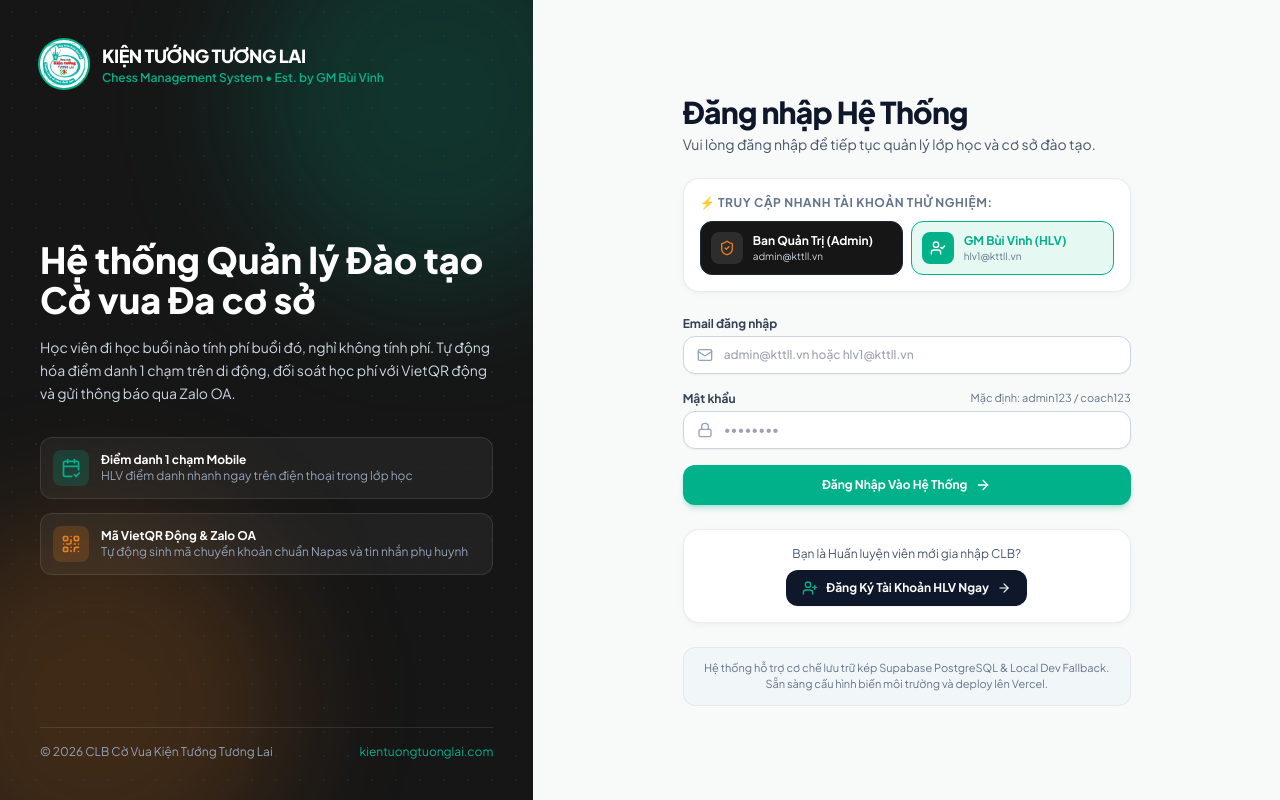
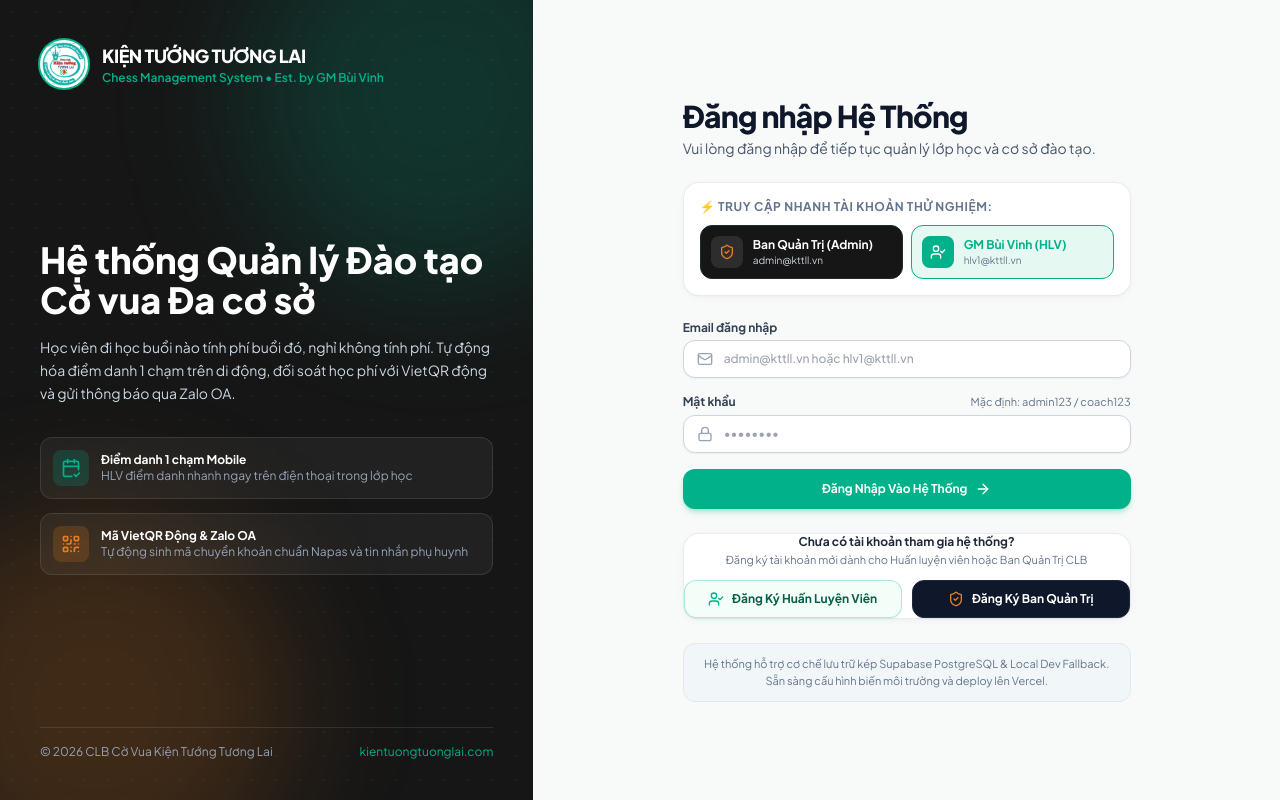
Before and after one commit to thtcode049/QuanlyKTTL, a Next.js app: page /login in a window 1280 px wide. Built offline with nearby package versions, Linux system fonts and the light colour scheme.

Commit message:
feat: cap nhat giao dien dang ky tai khoan cho ca Ban Quan Tri va HLV

```diff
--- a/src/app/(auth)/login/page.tsx
+++ b/src/app/(auth)/login/page.tsx
@@ -365,19 +365,34 @@ export default function LoginPage() {
             </button>
           </form>
 
-          {/* Registration Link for New Coaches */}
-          <div className="mt-6 rounded-2xl bg-white p-4 text-center shadow-soft border border-slate-200/80">
-            <p className="text-xs text-slate-600">
-              Bạn là Huấn luyện viên mới gia nhập CLB?
-            </p>
-            <Link
-              href="/register"
-              className="mt-2 inline-flex items-center gap-2 rounded-xl bg-slate-900 px-4 py-2.5 text-xs font-bold text-white hover:bg-slate-800 transition-all shadow-sm active:scale-95"
-            >
-              <UserPlus className="h-4 w-4 text-brand-primary" />
-              <span>Đăng Ký Tài Khoản HLV Ngay</span>
-              <ArrowRight className="h-3.5 w-3.5" />
-            </Link>
+          {/* Registration Box for New Members (Admin & Coach) */}
+          <div className="mt-6 rounded-2xl bg-white p-4.5 shadow-soft border border-slate-200/80">
+            <div className="text-center mb-3">
+              <p className="text-xs font-bold text-slate-800">
+                Chưa có tài khoản tham gia hệ thống?
+              </p>
+              <p className="text-[11px] text-slate-500 mt-0.5">
+                Đăng ký tài khoản mới dành cho Huấn luyện viên hoặc Ban Quản Trị CLB
+              </p>
+            </div>
+
+            <div className="grid grid-cols-1 sm:grid-cols-2 gap-2.5">
+              <Link
+                href="/register?role=coach"
+                className="group flex items-center justify-center gap-2 rounded-xl border border-emerald-500/30 bg-emerald-50/60 p-2.5 text-xs font-bold text-emerald-800 transition-all hover:bg-brand-primary hover:text-white shadow-sm active:scale-95 text-center"
+              >
+                <UserCheck className="h-4 w-4 text-brand-primary group-hover:text-white transition-colors" />
+                <span>Đăng Ký Huấn Luyện Viên</span>
+              </Link>
+
+              <Link
+                href="/register?role=admin"
+                className="group flex items-center justify-center gap-2 rounded-xl border border-slate-800 bg-slate-900 p-2.5 text-xs font-bold text-white transition-all hover:bg-slate-800 shadow-sm active:scale-95 text-center"
+              >
+                <ShieldCheck className="h-4 w-4 text-brand-secondary" />
+                <span>Đăng Ký Ban Quản Trị</span>
+              </Link>
+            </div>
           </div>
 
           {/* System note */}
--- a/src/app/(auth)/register/page.tsx
+++ b/src/app/(auth)/register/page.tsx
@@ -1,6 +1,6 @@
 "use client";
 
-import React, { useState } from "react";
+import React, { useState, useEffect } from "react";
 import { useRouter } from "next/navigation";
 import Link from "next/link";
 import {
@@ -21,11 +21,33 @@ import {
 } from "lucide-react";
 import { dataStore } from "@/lib/data-store";
 
-export default function RegisterCoachPage() {
+export default function RegisterPage() {
   const router = useRouter();
 
   // Form Fields
   const [selectedRole, setSelectedRole] = useState<"COACH" | "ADMIN">("COACH");
+
+  // Read role from query param on mount
+  useEffect(() => {
+    if (typeof window !== "undefined") {
+      const params = new URLSearchParams(window.location.search);
+      const roleParam = params.get("role");
+      if (roleParam === "admin") {
+        setSelectedRole("ADMIN");
+      } else if (roleParam === "coach") {
+        setSelectedRole("COACH");
+      }
+    }
+  }, []);
+
+  const handleRoleChange = (role: "COACH" | "ADMIN") => {
+    setSelectedRole(role);
+    if (typeof window !== "undefined") {
+      const url = new URL(window.location.href);
+      url.searchParams.set("role", role.toLowerCase());
+      window.history.replaceState({}, "", url.toString());
+    }
+  };
   const [name, setName] = useState("");
   const [email, setEmail] = useState("");
   const [password, setPassword] = useState("");
@@ -176,13 +198,49 @@ export default function RegisterCoachPage() {
               Kiện Tướng Tương Lai
             </h1>
             <p className="text-xs font-semibold text-brand-primary">
-              Chess Management System • HLV Portal
+              Chess Management System • Cổng Đăng Ký CLB
             </p>
           </div>
         </div>
 
         {/* Middle message */}
         <div className="relative z-10 my-auto py-10">
+          {selectedRole === "ADMIN" ? (
+            <>
+              <span className="rounded-full bg-amber-500/20 px-3 py-1 text-xs font-extrabold uppercase tracking-wider text-amber-300 border border-amber-500/30">
+                Ban Quản Trị & Điều Hành CLB
+              </span>
+              <h2 className="mt-4 text-3xl font-extrabold leading-tight text-white xl:text-4xl">
+                Quản Trị Đào Tạo Cờ Vua Đa Cơ Sở
+              </h2>
+              <p className="mt-4 text-sm leading-relaxed text-slate-300">
+                Hệ thống điều hành thông minh dành cho Ban Chủ Nhiệm: Giám sát toàn diện học viên, quản lý lớp học, đối soát học phí VietQR và tự động hóa tính thù lao Huấn luyện viên.
+              </p>
+
+              <div className="mt-8 space-y-3.5">
+                <div className="flex items-center gap-3 rounded-xl bg-white/5 p-3.5 backdrop-blur-sm border border-white/10">
+                  <div className="flex h-9 w-9 items-center justify-center rounded-lg bg-amber-500/20 text-amber-400">
+                    <ShieldCheck className="h-5 w-5" />
+                  </div>
+                  <div className="text-xs">
+                    <p className="font-bold text-white">Kiểm Soát Vận Hành Toàn Diện</p>
+                    <p className="text-slate-400">Theo dõi điểm danh, sĩ số và doanh thu các cơ sở theo thời gian thực</p>
+                  </div>
+                </div>
+
+                <div className="flex items-center gap-3 rounded-xl bg-white/5 p-3.5 backdrop-blur-sm border border-white/10">
+                  <div className="flex h-9 w-9 items-center justify-center rounded-lg bg-emerald-500/20 text-emerald-400">
+                    <Sparkles className="h-5 w-5" />
+                  </div>
+                  <div className="text-xs">
+                    <p className="font-bold text-white">Đối Soát VietQR & Zalo OA</p>
+                    <p className="text-slate-400">Tự động sinh mã thanh toán Napas và đồng bộ gửi thông báo phụ huynh</p>
+                  </div>
+                </div>
+              </div>
+            </>
+          ) : (
+            <>
               <span className="rounded-full bg-brand-primary/20 px-3 py-1 text-xs font-extrabold uppercase tracking-wider text-brand-primary border border-brand-primary/30">
                 Gia Nhập Ban Huấn Luyện
               </span>
@@ -214,6 +272,8 @@ export default function RegisterCoachPage() {
                   </div>
                 </div>
               </div>
+            </>
+          )}
         </div>
 
         {/* Bottom footer link */}
@@ -250,7 +310,7 @@ export default function RegisterCoachPage() {
           <div className="mb-6 grid grid-cols-2 gap-2 rounded-2xl bg-slate-100 p-1.5 border border-slate-200">
             <button
               type="button"
-              onClick={() => setSelectedRole("COACH")}
+              onClick={() => handleRoleChange("COACH")}
               className={`flex items-center justify-center gap-2 rounded-xl py-2.5 text-xs font-bold transition-all ${
                 selectedRole === "COACH"
                   ? "bg-white text-slate-900 shadow-sm"
@@ -262,7 +322,7 @@ export default function RegisterCoachPage() {
             </button>
             <button
               type="button"
-              onClick={() => setSelectedRole("ADMIN")}
+              onClick={() => handleRoleChange("ADMIN")}
               className={`flex items-center justify-center gap-2 rounded-xl py-2.5 text-xs font-bold transition-all ${
                 selectedRole === "ADMIN"
                   ? "bg-white text-slate-900 shadow-sm"
```
Lines whose indentation alone changed are shown as unchanged.
